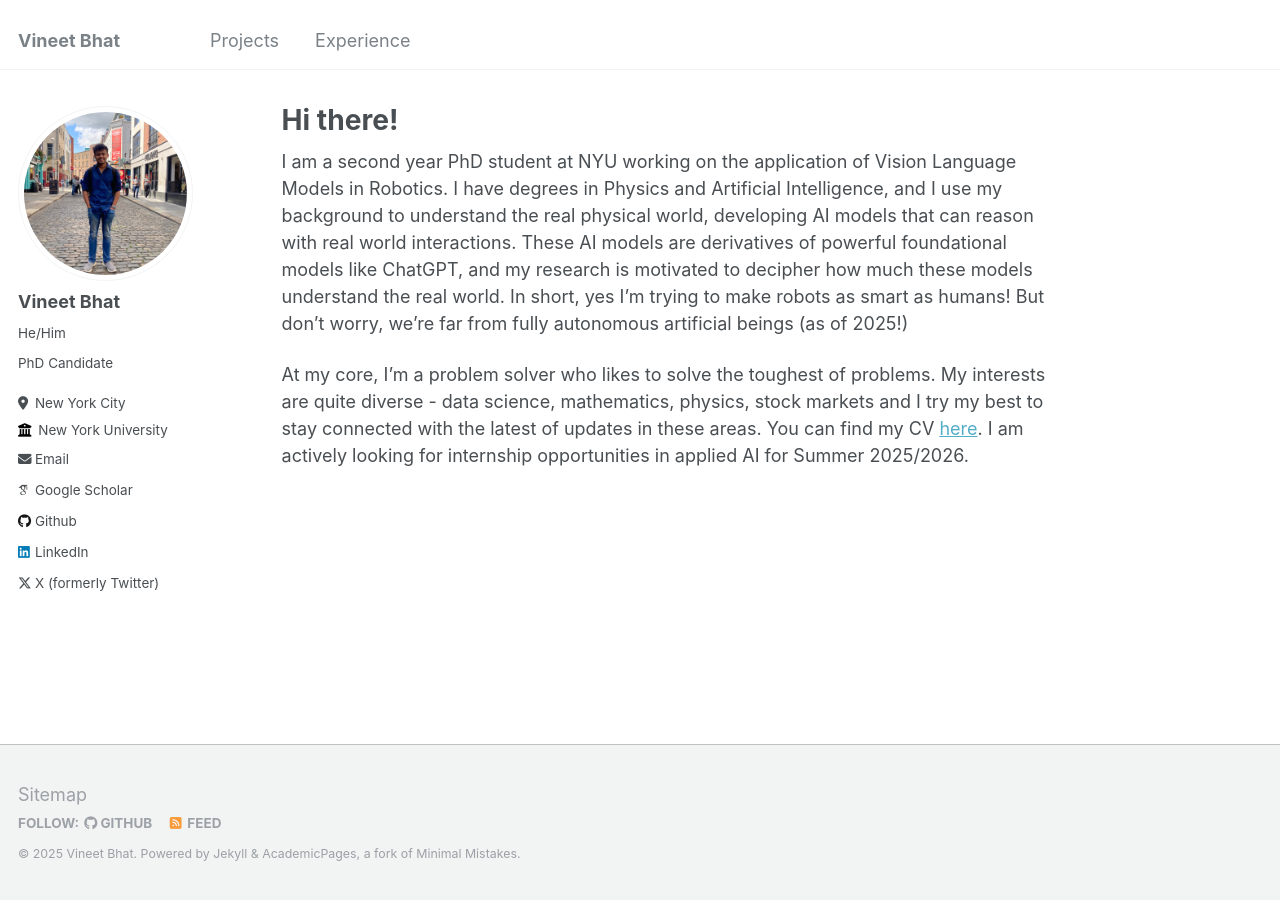
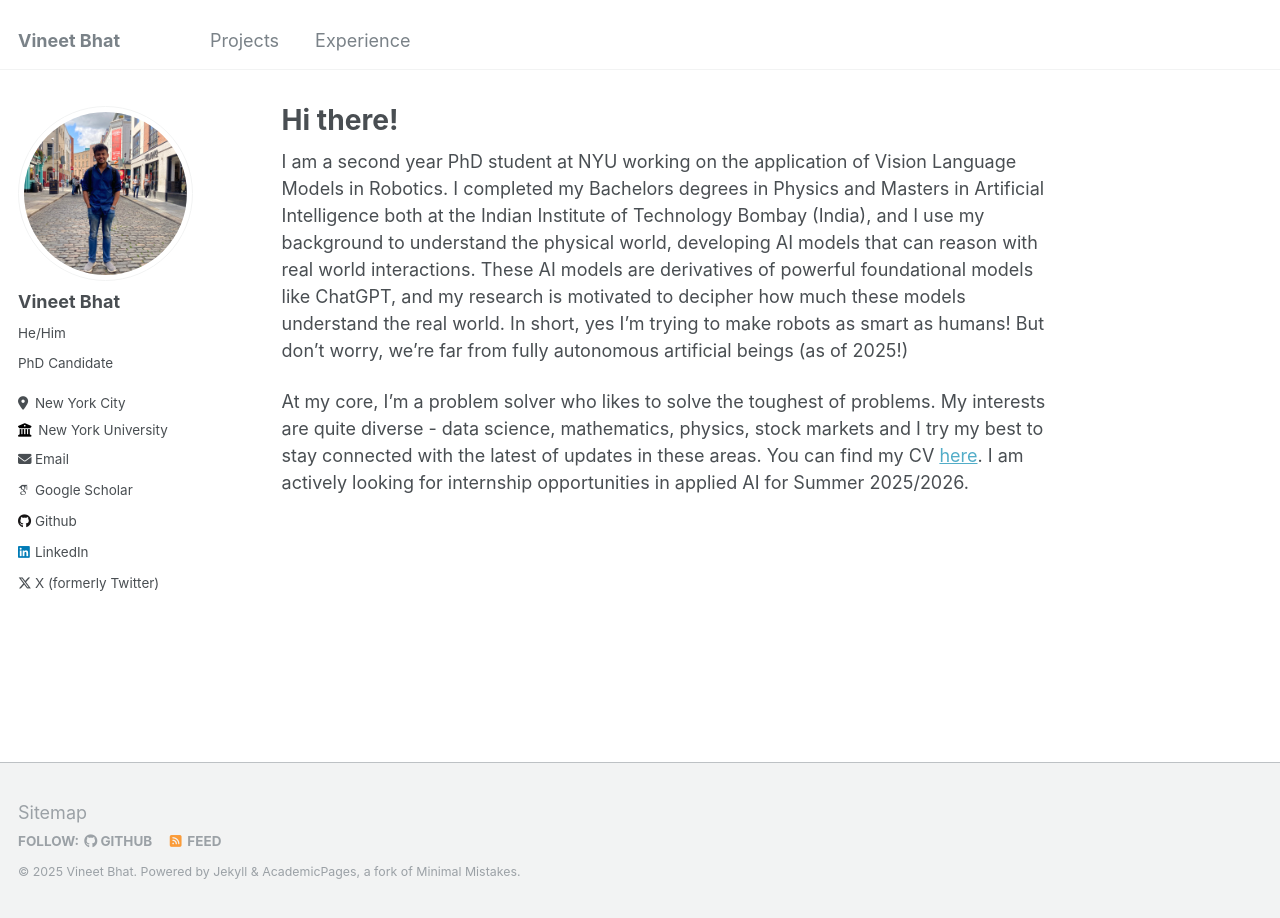
Before and after one commit to vineet2104/vineet2104.github.io, a Jekyll site: the page built from _pages/about.md, in a window 1280 px wide. Built offline with Jekyll 4.4.1, drawn with Linux system fonts in a browser that asks for light colours; some web fonts are replaced.

Commit message:
Update about.md

```diff
--- a/_pages/about.md
+++ b/_pages/about.md
@@ -7,6 +7,6 @@ redirect_from:
   - /about.html
 ---
 
-I am a second year PhD student at NYU working on the application of Vision Language Models in Robotics. I have degrees in Physics and Artificial Intelligence, and I use my background to understand the real physical world, developing AI models that can reason with real world interactions. These AI models are derivatives of powerful foundational models like ChatGPT, and my research is motivated to decipher how much these models understand the real world. In short, yes I'm trying to make robots as smart as humans! But don't worry, we're far from fully autonomous artificial beings (as of 2025!)
+I am a second year PhD student at NYU working on the application of Vision Language Models in Robotics. I completed my Bachelors degrees in Physics and Masters in Artificial Intelligence both at the Indian Institute of Technology Bombay (India), and I use my background to understand the physical world, developing AI models that can reason with real world interactions. These AI models are derivatives of powerful foundational models like ChatGPT, and my research is motivated to decipher how much these models understand the real world. In short, yes I'm trying to make robots as smart as humans! But don't worry, we're far from fully autonomous artificial beings (as of 2025!)
 
-At my core, I'm a problem solver who likes to solve the toughest of problems. My interests are quite diverse - data science, mathematics, physics, stock markets and I try my best to stay connected with the latest of updates in these areas. You can find my CV [here](https://drive.google.com/file/d/14F8eogBJRGKR3EBILaLlklJQnr8qV5MZ/view?usp=sharing). I am actively looking for internship opportunities in applied AI for Summer 2025/2026.
+At my core, I'm a problem solver who likes to solve the toughest of problems. My interests are quite diverse - data science, mathematics, physics, stock markets and I try my best to stay connected with the latest of updates in these areas. You can find my CV [here](https://drive.google.com/file/d/1NfLWC3lqW8RSqygV400MPgQwEhCoIddl/view?usp=sharing). I am actively looking for internship opportunities in applied AI for Summer 2025/2026.
```
